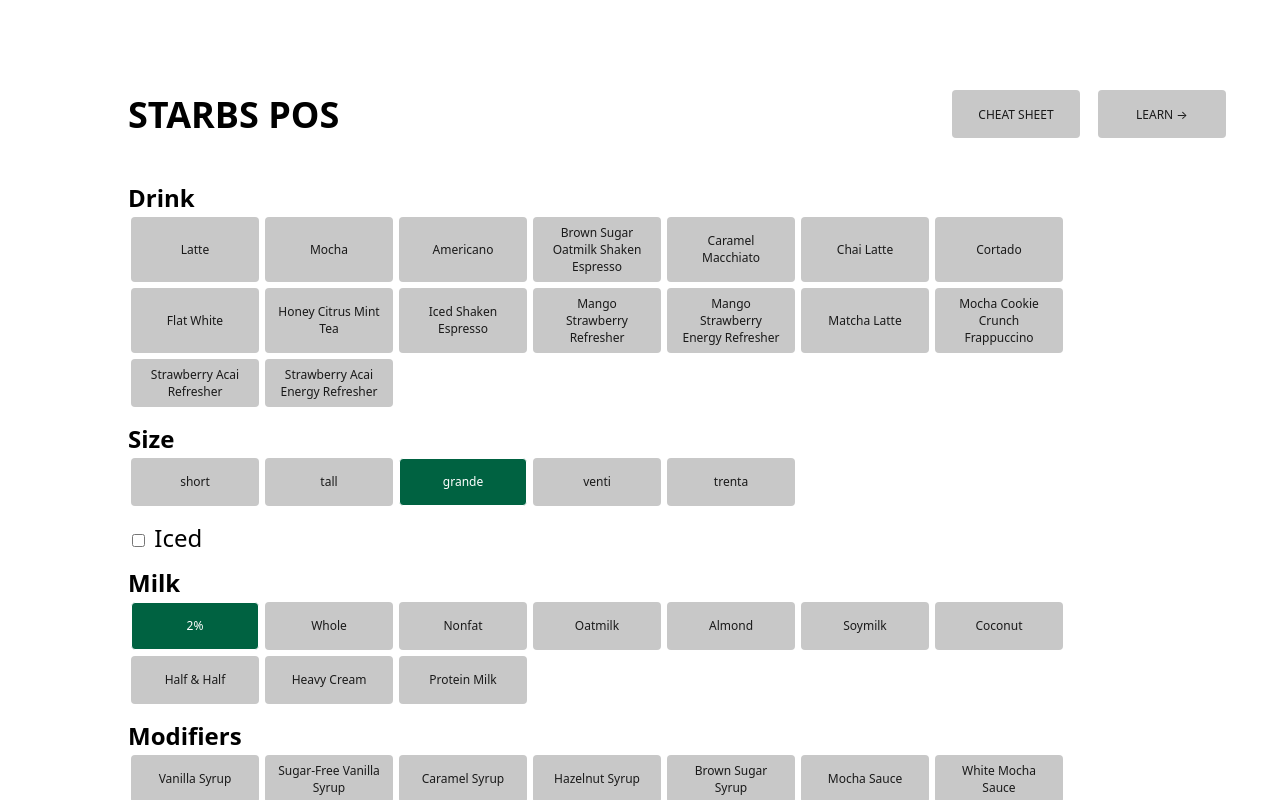
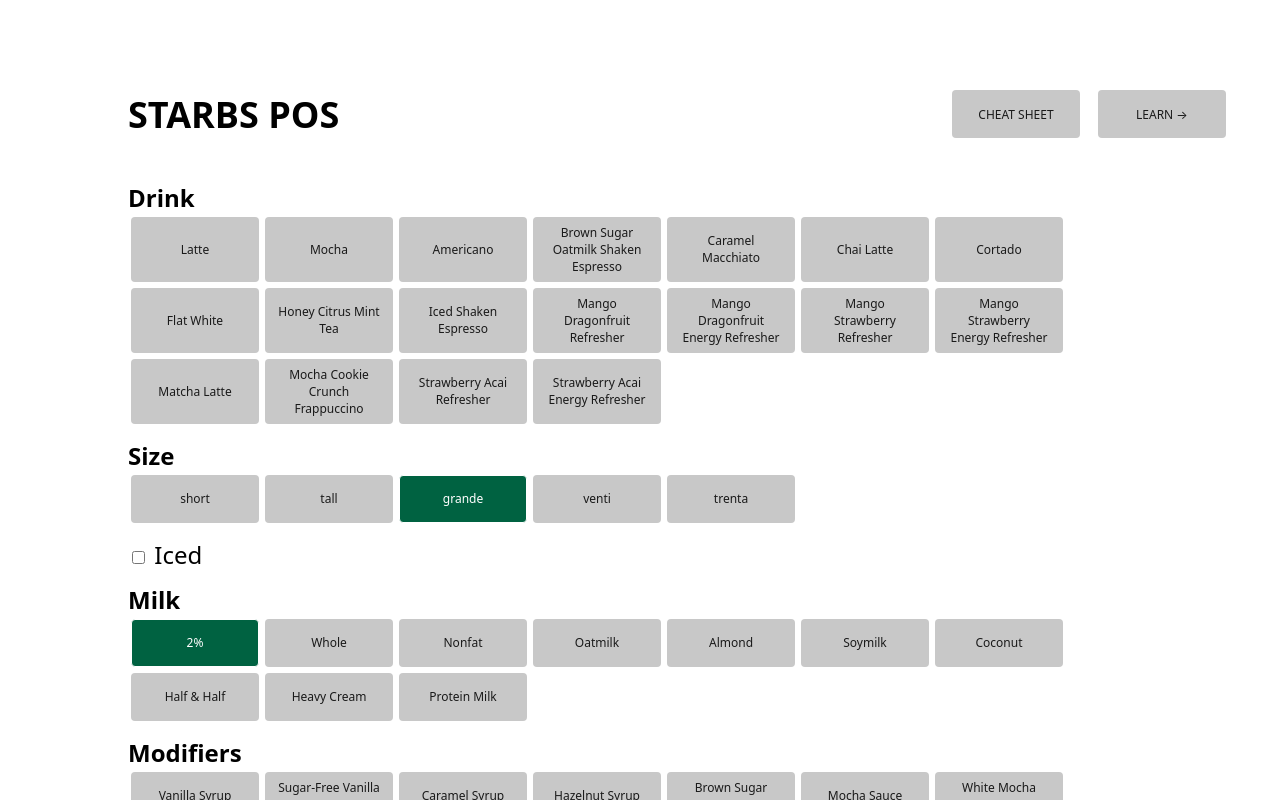
Before and after one commit to Marcaus-Cruz/starbs, a Vue app: page /pos in a window 1280 px wide. Shown: the top 800 px of the page. Built offline with nearby package versions, Linux system fonts and the light colour scheme.

Commit message:
Add mango dragonfruit refresher to pos

```diff
--- a/src/catalog.generated.ts
+++ b/src/catalog.generated.ts
@@ -92,6 +92,22 @@ export const drinkCatalog: readonly DrinkCatalogEntry[] = [
     recipeIngredients: ["espresso"],
   },
   {
+    name: "Mango Dragonfruit Energy Refresher",
+    defaultMilk: null,
+    defaultIced: true,
+    hasHot: false,
+    hasIced: true,
+    recipeIngredients: ["dragonfruit inclusions","green tea extract"],
+  },
+  {
+    name: "Mango Dragonfruit Refresher",
+    defaultMilk: null,
+    defaultIced: true,
+    hasHot: false,
+    hasIced: true,
+    recipeIngredients: ["dragonfruit inclusions","green tea extract"],
+  },
+  {
     name: "Mango Strawberry Energy Refresher",
     defaultMilk: null,
     defaultIced: true,
--- a/src/catalog.ts
+++ b/src/catalog.ts
@@ -2,7 +2,7 @@ import type { Size } from './types';
 
 export const sizes = ['short', 'tall', 'grande', 'venti', 'trenta'] as const satisfies readonly Size[];
 
-export const drinks = ['Latte', 'Mocha', 'Americano', 'Brown Sugar Oatmilk Shaken Espresso', 'Caramel Macchiato', 'Chai Latte', 'Cortado', 'Flat White', 'Honey Citrus Mint Tea', 'Iced Shaken Espresso', 'Mango Strawberry Refresher', 'Mango Strawberry Energy Refresher', 'Matcha Latte', 'Mocha Cookie Crunch Frappuccino', 'Strawberry Acai Refresher', 'Strawberry Acai Energy Refresher'] as const;
+export const drinks = ['Latte', 'Mocha', 'Americano', 'Brown Sugar Oatmilk Shaken Espresso', 'Caramel Macchiato', 'Chai Latte', 'Cortado', 'Flat White', 'Honey Citrus Mint Tea', 'Iced Shaken Espresso', 'Mango Dragonfruit Refresher', 'Mango Dragonfruit Energy Refresher', 'Mango Strawberry Refresher', 'Mango Strawberry Energy Refresher', 'Matcha Latte', 'Mocha Cookie Crunch Frappuccino', 'Strawberry Acai Refresher', 'Strawberry Acai Energy Refresher'] as const;
 export type Drink = (typeof drinks)[number];
 
 export const milks = [
```
Also changed, not shown: db/drinks/mangoDragonfruitEnergyRefresher.json (added, +24 -0 lines), db/drinks/mangoDragonfruitRefresher.json (added, +24 -0 lines).
